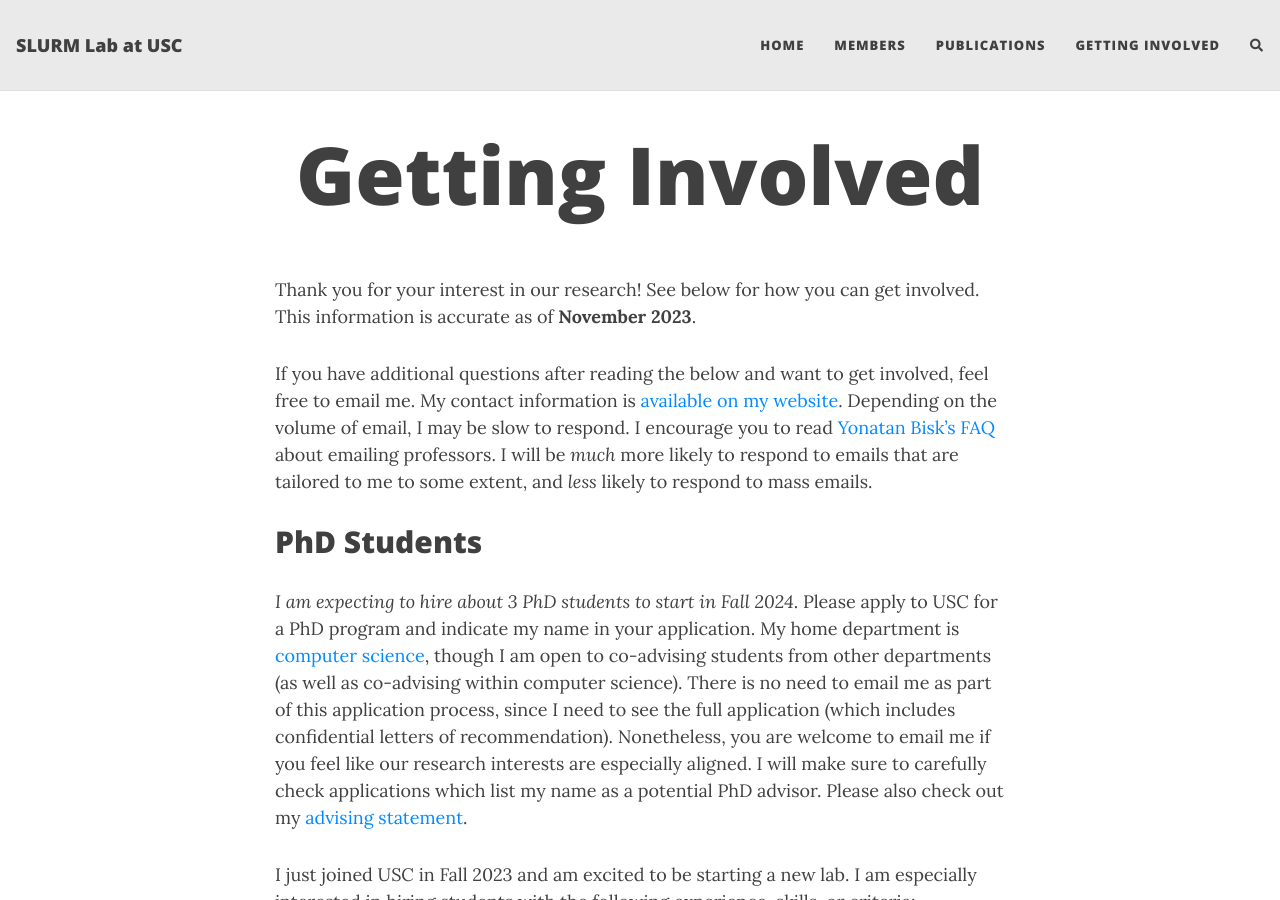
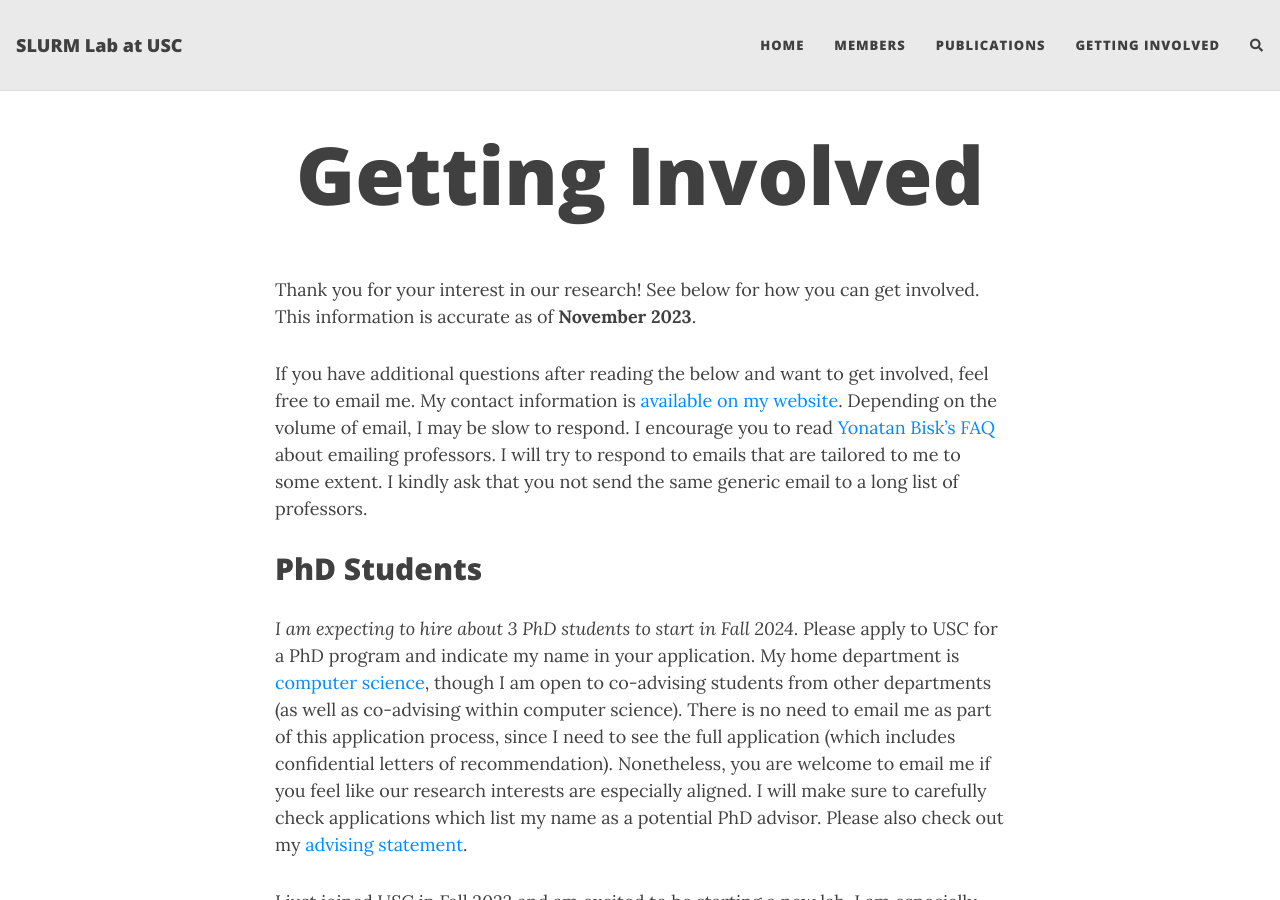
Before and after one commit to slurm-lab-usc/slurm-lab-usc.github.io, a Jekyll site: the page built from getting_involved.md, in a window 1280 px wide and 900 px high. Built offline with Jekyll 4.4.1, drawn with Linux system fonts in a browser that asks for light colours; nearby versions of some CDN libraries; comment, search, counter and statistics services are not loaded.

Commit message:
further clarify

```diff
--- a/getting_involved.md
+++ b/getting_involved.md
@@ -11,7 +11,8 @@ If you have additional questions after reading the below and want to get involve
 My contact information is [available on my website](https://danielseita.github.io/).
 Depending on the volume of email, I may be slow to respond.
 I encourage you to read [Yonatan Bisk's FAQ](https://yonatanbisk.com/emailing_professors.html) about emailing professors.
-I will be *much* more likely to respond to emails that are tailored to me to some extent, and *less* likely to respond to mass emails.
+I will try to respond to emails that are tailored to me to some extent.
+I kindly ask that you not send the same generic email to a long list of professors.
 
 ## PhD Students
 
```
